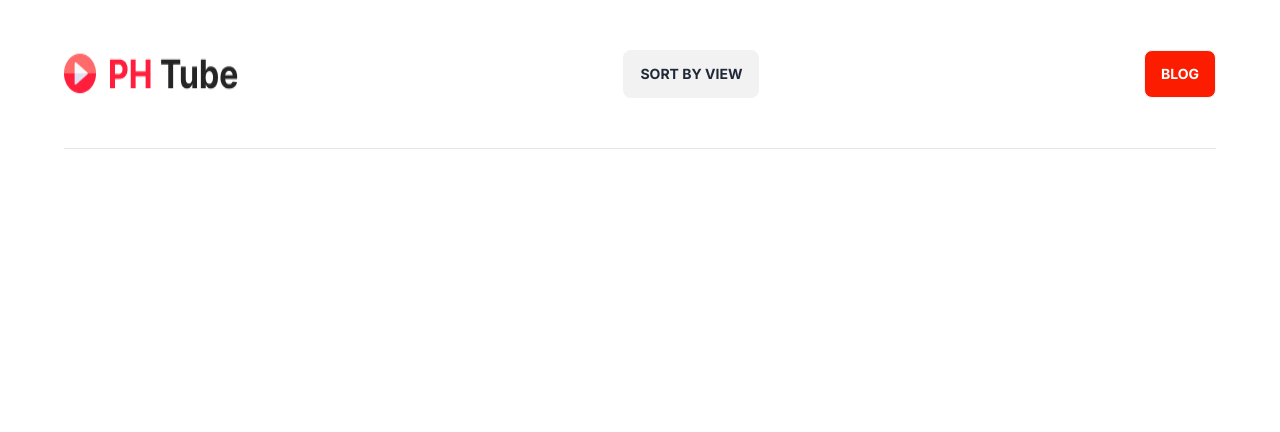
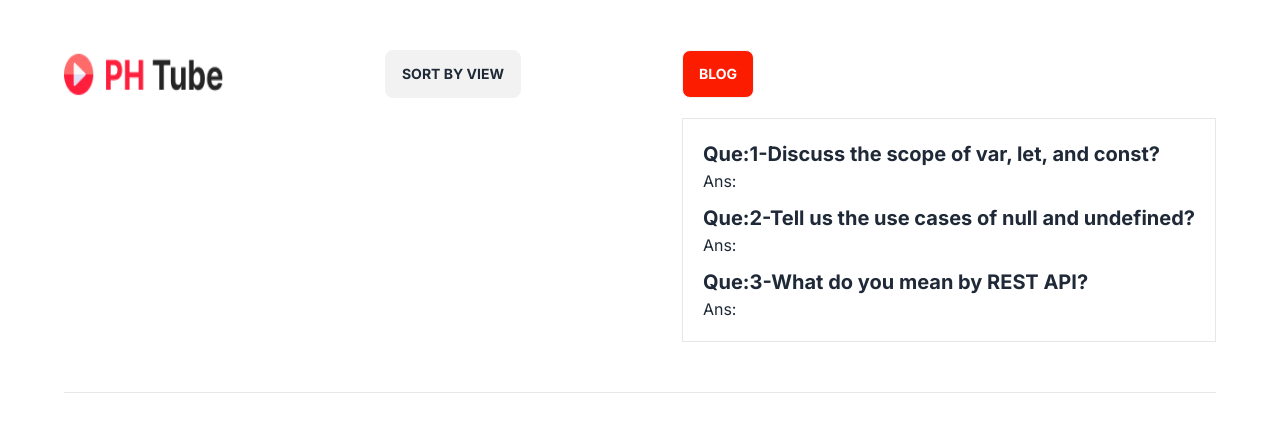
Before and after one commit to shabbir303/Build-phtube, a plain HTML site: page index.html in a window 1280 px wide. Both pictures are taken after a click on the button "BLOG". Drawn offline with nearby package versions, Linux system fonts and the light colour scheme; no server answers.

Commit message:
add blog

```diff
--- a/fetch.js
+++ b/fetch.js
@@ -7,9 +7,12 @@ const handleButton = async()=> {
 
     allButton.data.forEach((eachButton) => {
         const everyButton = document.createElement('div');
+
+
+
         everyButton.innerHTML = `
         <div>
-        <button onclick = "buttonDetails('${eachButton.category_id}')" class='btn mx-[15px]'>${eachButton.category}</button>
+        <button onclick = "buttonDetails('${eachButton.category_id}')" class='btn active:bg-violet-700  focus:bg focus:bg-violet-300 mx-[15px]'>${eachButton.category}</button>
         </div>
         `
         buttonContainer.appendChild(everyButton);
@@ -33,13 +36,30 @@ const buttonDetails = async(id) =>{
     const detailsContainer = document.getElementById('button-details');
     detailsContainer.innerHTML = '';
 
-    // console.log( allDetails.data[1].others.posted_date)
+    console.log(typeof allDetails?.data[0]?.others.posted_date)
+
+
+
     allDetails.data.forEach((eachData)=>{
+
+        // console.log( eachData.others.posted_date);
+        const postedDate = eachData.others.posted_date;
+        const seconds = parseInt(postedDate);
+        console.log(seconds)
+        const day = seconds / 86400;
+        const remaining_seconds = seconds % 86400;
+        const hours = remaining_seconds / 3600;
+        const remainingSeconds = seconds % 3600;
+        const minitues = remainingSeconds /60;
+        console.log(day, hours, minitues);
+
+
         const eachContainer = document.createElement('div');
+
         eachContainer.innerHTML = `
         <div class="card w-96 bg-base-100 shadow-xl">
             <figure class='relative'><img src=${eachData.thumbnail} alt="Shoes" class="w-full max-h-[200px]" />
-            <h1 class="absolute bg-black text-white px-[10px]">${eachData.others.posted_date}</h1>
+            <h1 id="time" class="absolute bg-black text-white px-[10px] ml-[250px] mt-[150px] w-[70%] mr-[30px]">${parseInt(day)?parseInt(day)+'day':''} ${parseInt(hours)?parseInt(hours)+'hrs':''} ${parseInt(minitues)?parseInt(minitues)+'min ago' :''}</h1>
             </figure>
             <div class="p-[30px]">
 
@@ -73,6 +93,57 @@ const buttonDetails = async(id) =>{
 
 
     })
+
 }
+
+
+
+
+let isAnswerVisible = '';
+//please press 2 times to the blog button
+// 1st press you will show the que and answer
+// 2nd press hide the que and ans
+const blogClicked = () => {
+    const createAns = document.getElementById('que-ans');
+
+
+    if (isAnswerVisible) {
+
+        createAns.innerHTML = '';
+        isAnswerVisible = '';
+    } else {
+
+        const queAnswer = document.createElement('div');
+        queAnswer.innerHTML = `
+        <div class= "border-[1px] p-[20px] ">
+        <h1 class= 'text-[20px] font-bold'>
+        Que:1-Discuss the scope of var, let, and const?
+        </h1>
+        <h2>
+        Ans:
+        </h2>
+        <h1 class= 'text-[20px] font-bold mt-[10px]'>
+        Que:2-Tell us the use cases of null and undefined?
+        </h1>
+        <h2>
+        Ans:
+        </h2>
+        <h1 class= 'text-[20px] font-bold mt-[10px]'>
+        Que:3-What do you mean by REST API?
+        </h1>
+        <h2>
+        Ans:
+        </h2>
+        </div>
+        `;
+        createAns.appendChild(queAnswer);
+        isAnswerVisible = ' ';
+    }
+}
+
+const sortView = () =>{
+
+}
+
 buttonDetails('1000')
 handleButton()
--- a/index.html
+++ b/index.html
@@ -8,7 +8,7 @@
     <script src="https://cdn.tailwindcss.com"></script>
     <link rel="preconnect" href="https://fonts.googleapis.com">
     <link rel="preconnect" href="https://fonts.gstatic.com" crossorigin>
-    <link href="https://fonts.googleapis.com/css2?family=Inter:wght@400;500;700&display=swap" rel="stylesheet">
+    <link href="https://fonts.googleapis.com/css2?family=Inter:wght@400;500;700;800;900&display=swap" rel="stylesheet">
     <style>
         body{
             font-family: 'Inter', sans-serif;
@@ -17,18 +17,26 @@
 </head>
 <body>
     <header>
-      <nav class="flex justify-between w-[90%] mx-auto my-[50px]">
-        <img src="image/Logo.png" alt="" srcset="">
+      <nav class="flex flex-col md:flex-row lg:flex-row gap-[20px] justify-between w-[90%] mx-auto my-[50px]">
+        <img src="image/Logo.png" alt="" srcset="" class="w-[160px] h-[50px]">
         <button class="btn ">Sort by view</button>
-        <button class="btn bg-[#FC1D00] text-white">Blog</button>
+        <div>
+          <button onclick ='blogClicked()' id="blog" class="btn bg-[#FC1D00] text-white flex justify-end">Blog
+          </button>
+          <div id ='que-ans' class="flex justify-end mt-[20px]" >
+
+          </div>
+        </div>
+
       </nav>
+
       <hr class="w-[90%] mx-auto leading-10">
     </header>
     <main class="w-[90%] mx-auto">
        <div id="button-container" class="flex justify-center align-center mt-[32px]">
 
        </div>
-       <div id="button-details" class="grid grid-cols-4 gap-[20px] my-[48px]">
+       <div id="button-details" class="grid grid-cols-1 md:grid-cols-2 lg:grid-cols-4 gap-[20px] my-[48px] ">
         <div id="verified" class="hidden">
           <img src="image/google-verified.png" alt="" class="w-[20px] h-[20px]">
          </div>
@@ -39,6 +47,8 @@
         <img src="image/Icon.png" alt="" class="m-auto ">
         <h1 class="text-center text-[32px] font-[700] mt-[30px]">Oops!! Sorry, There is no <br>content here</h1>
        </div>
+
+
     </main>
     <footer>
 
```
